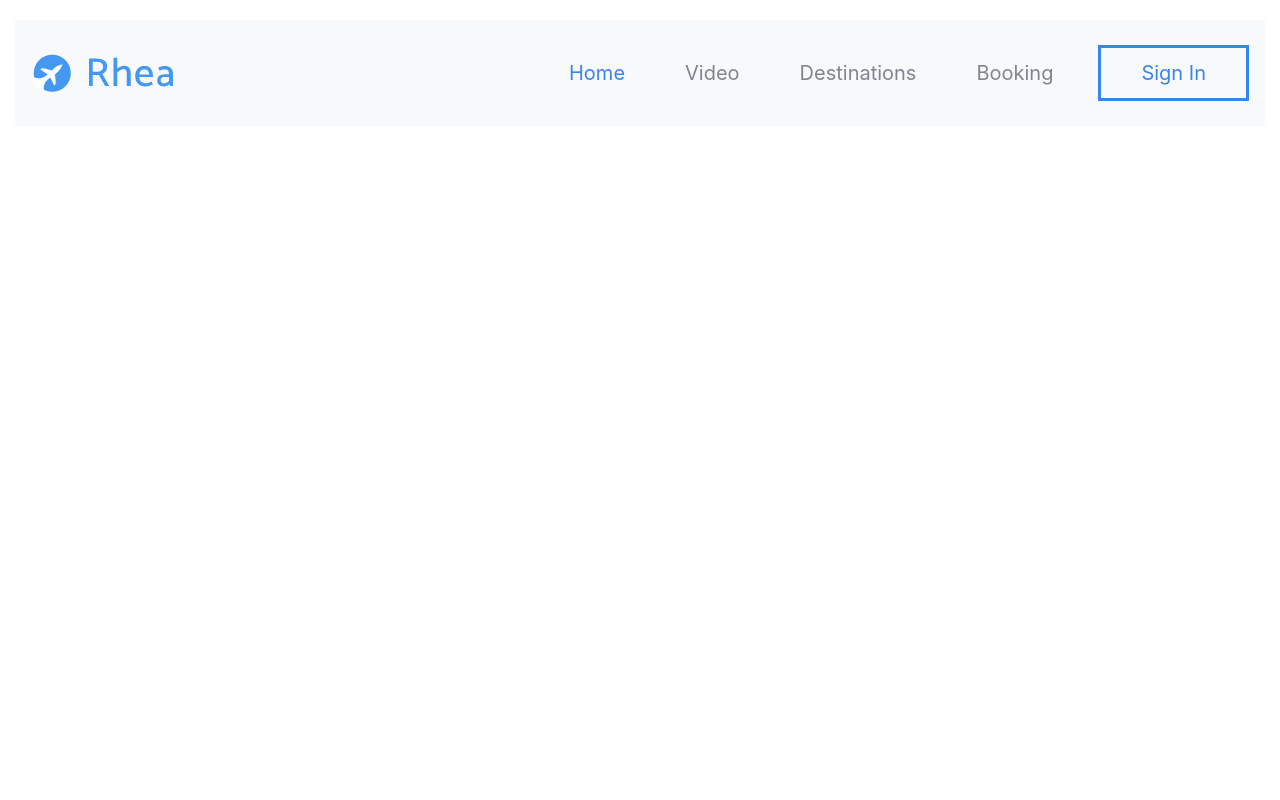
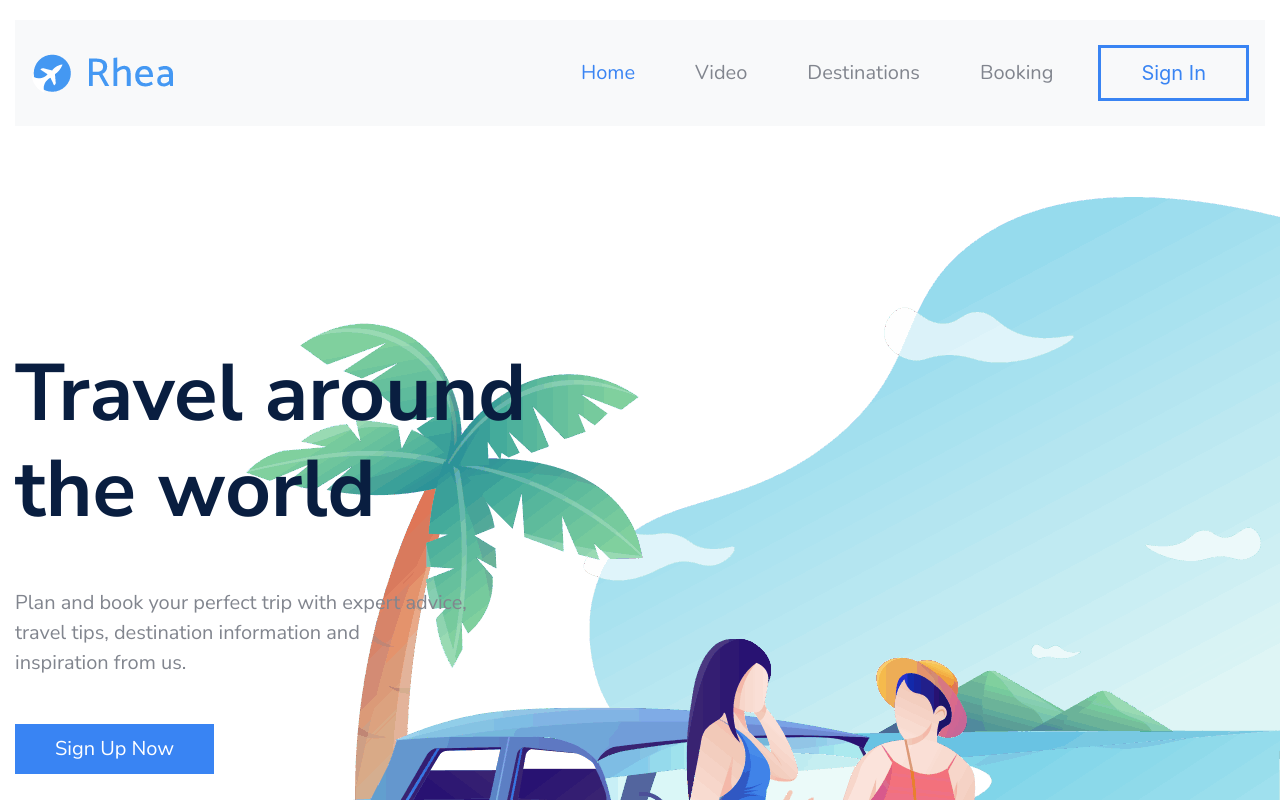
Before and after one commit to Bek020/Rhea---Travel-Around-The-World, a website: page index.html in a window 1280 px wide. Shown: the top 800 px of the page. Drawn offline with nearby package versions, Linux system fonts and the light colour scheme.

Commit message:
Added section and fonts

```diff
--- a/index.html
+++ b/index.html
@@ -4,7 +4,8 @@
   <meta charset="UTF-8">
   <meta name="viewport" content="width=device-width, initial-scale=1.0">
   <title>Rhea - Travel Around The World</title>
-  <link href="dist/hamburgers.css" rel="stylesheet">
+  <link rel="preconnect" href="https://fonts.gstatic.com">
+  <link href="https://fonts.googleapis.com/css2?family=Nunito&family=Nunito+Sans:wght@400;700&display=swap" rel="stylesheet">
   <link rel="stylesheet" href="css/main.css">
 </head>
 <body>
@@ -18,7 +19,7 @@
           </a>
         </div>
 
-        <button class="hamburger hamburger--collapse navbar-toggler" type="button" data-toggle="collapse" data-target="#navbarTogglerDemo02" aria-controls="navbarTogglerDemo02" aria-expanded="false" aria-label="Toggle navigation">
+        <button class="hamburger hamburger--spin navbar-toggler" type="button" data-toggle="collapse" data-target="#navbarTogglerDemo02" aria-controls="navbarTogglerDemo02" aria-expanded="false" aria-label="Toggle navigation">
           <span class="hamburger-box">
             <span class="hamburger-inner"></span>
           </span>
@@ -47,6 +48,18 @@
     </div>
   </header>
 
+  <section class="section">
+    <div class="container">
+      <h1 class="section__title">
+        Travel around <br> the world
+      </h1>
+      <p class="section__desc">
+        Plan and book your perfect trip with expert advice, <br> travel tips, destination information and <br> inspiration from us.
+      </p>
+      <button class="section__btn">Sign Up Now</button>
+    </div>
+  </section>
+
   <script src="https://code.jquery.com/jquery-3.5.1.slim.min.js" integrity="sha384-DfXdz2htPH0lsSSs5nCTpuj/zy4C+OGpamoFVy38MVBnE+IbbVYUew+OrCXaRkfj" crossorigin="anonymous"></script>
   <script src="https://cdn.jsdelivr.net/npm/bootstrap@4.5.3/dist/js/bootstrap.bundle.min.js" integrity="sha384-ho+j7jyWK8fNQe+A12Hb8AhRq26LrZ/JpcUGGOn+Y7RsweNrtN/tE3MoK7ZeZDyx" crossorigin="anonymous"></script>
   <script>
--- a/sass/common/_header.sass
+++ b/sass/common/_header.sass
@@ -5,6 +5,7 @@
   margin: 20px 0
 
 .nav
+  font-family: 'Nunito', sans-serif
   text-align: center
 
   &-item
--- /dev/null
+++ b/sass/common/_section.sass
@@ -0,0 +1,46 @@
+.section
+  font-family: 'Nunito Sans', sans-serif
+  background: url("../image/headerImage.png") no-repeat
+  background-position: right
+  background-size: 350px auto
+  height: 1100px
+
+  +phone
+    background-size: 500px auto
+
+  +tablet
+    background-size: 600px auto
+
+  +laptop
+    background-size: 800px auto
+
+  +desktop
+    background-size: auto
+    height: 1100px
+
+  &__title
+    font-weight: bold
+    color: $titleTextColor
+    padding-top: 30px
+
+    +tablet
+      padding-top: 100px
+      font-size: 60px
+
+    +desktop
+      padding-top: 200px
+      font-size: 80px
+
+  &__desc
+    font-size: 20px
+    color: $descTextColor
+    margin-top: 50px
+
+  &__btn
+    background: $btnColor
+    border: none
+    border-radius: 0px
+    margin-top: 30px
+    padding: 10px 40px
+    font-size: 20px
+    color: $textColor
--- a/sass/main.sass
+++ b/sass/main.sass
@@ -12,3 +12,4 @@ $hamburger-layer-color: #3b82d3
 
 //common
 @import common/header
+@import common/section
```
Also changed, not shown: css/main.css, 1 other file.
